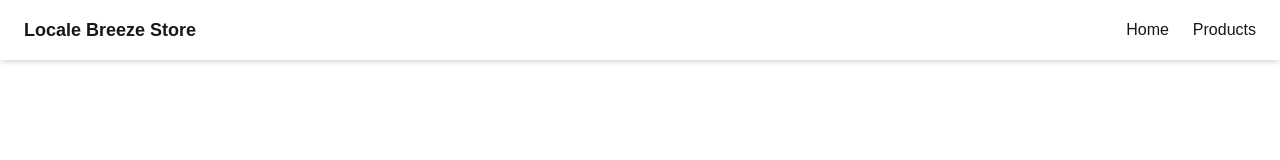
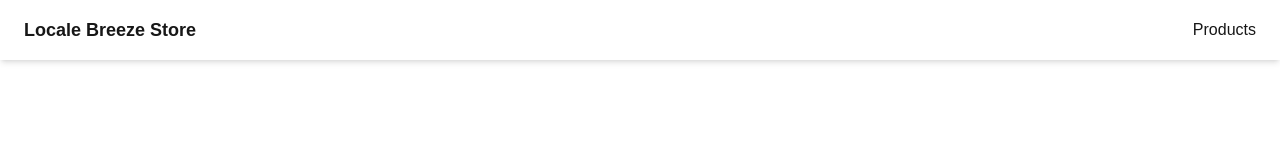
Before and after one commit to ESubrado/LocaleBreezeStore, a Next.js app in the folder client/: page / in a window 1280 px wide. Shown: the top 160 px of the page. Built offline with nearby package versions, Linux system fonts and the light colour scheme.

Commit message:
Update, added condition to hide home naviation when page is at home

```diff
--- a/client/src/app/navigation.tsx
+++ b/client/src/app/navigation.tsx
@@ -1,17 +1,22 @@
+"use client";
 import React from 'react';
 import Link from 'next/link';
+import { usePathname } from 'next/navigation';
 
 const Navigation: React.FC = () => {
+  const pathname = usePathname();
   return (
     <nav className="py-4 px-6 shadow-md w-full sticky top-0z-10">
       <div className="flex items-center justify-between">
         <span className="font-bold text-lg">Locale Breeze Store</span>
         <ul className="flex space-x-6">
+          {pathname !== '/' && (
           <li>
             <Link href="/">
               <span className="hover:text-blue-600 cursor-pointer">Home</span>
             </Link>
           </li>
+          )}
           <li>
             <Link href="/products">
               <span className="hover:text-blue-600 cursor-pointer">Products</span>
```
